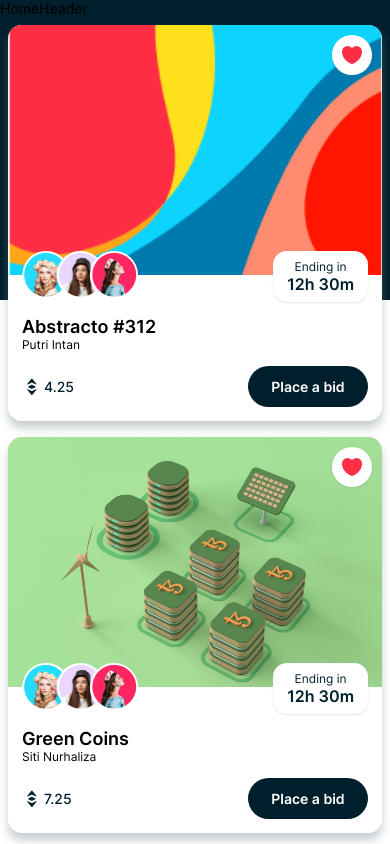
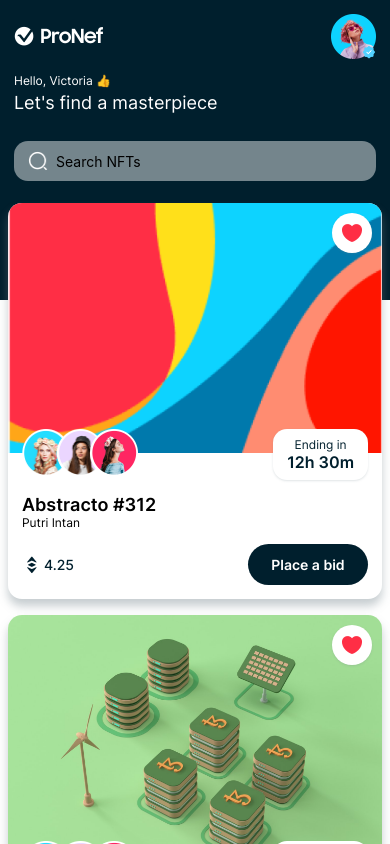
Before and after one commit to felipesntr/nft-marketplace-rn, a React Native app: screen /Home in a window 390 px wide. Shown: the top 844 px of the page. Built offline with nearby package versions, Linux system fonts and the light colour scheme.

Commit message:
feat: add header with search nft input

```diff
--- a/src/components/HomeHeader.js
+++ b/src/components/HomeHeader.js
@@ -1,12 +1,93 @@
-import { View, Text } from 'react-native'
-import React from 'react'
+import React from 'react';
 
-const HomeHeader = () => {
+import {View, Text, Image, TextInput} from 'react-native';
+
+import {COLORS, FONTS, SIZES, assets} from '../constants';
+
+const HomeHeader = ({onSearch}) => {
   return (
-    <View>
-      <Text>HomeHeader</Text>
+    <View
+      style={{
+        backgroundColor: COLORS.primary,
+        padding: SIZES.font,
+      }}>
+      <View
+        style={{
+          flexDirection: 'row',
+          justifyContent: 'space-between',
+          alignItems: 'center',
+        }}>
+        <Image
+          source={assets.logo}
+          resizeMode="contain"
+          style={{width: 90, height: 25}}
+        />
+
+        <View style={{width: 45, height: 45}}>
+          <Image
+            source={assets.person01}
+            resizeMode="contain"
+            style={{width: '100%', height: '100%'}}
+          />
+          <Image
+            source={assets.badge}
+            resizeMode="contain"
+            style={{
+              position: 'absolute',
+              width: 15,
+              height: 15,
+              bottom: 0,
+              right: 0,
+            }}
+          />
+        </View>
+      </View>
+
+      <View style={{marginVertical: SIZES.font}}>
+        <Text
+          style={{
+            fontFamily: FONTS.regular,
+            fontSize: SIZES.small,
+            color: COLORS.white,
+          }}>
+          Hello, Victoria 👍
+        </Text>
+        <Text
+          style={{
+            fontFamily: FONTS.regular,
+            fontSize: SIZES.large,
+            color: COLORS.white,
+            marginTop: SIZES.base / 2,
+          }}>
+          Let's find a masterpiece
+        </Text>
+      </View>
+
+      <View style={{marginTop: SIZES.font}}>
+        <View
+          style={{
+            width: '100%',
+            borderRadius: SIZES.font,
+            backgroundColor: COLORS.gray,
+            flexDirection: 'row',
+            alignItems: 'center',
+            paddingHorizontal: SIZES.font,
+            paddingVertical: SIZES.small - 2,
+          }}>
+          <Image
+            source={assets.search}
+            resizeMode="contain"
+            style={{width: 20, height: 20, marginRight: SIZES.base}}
+          />
+          <TextInput
+            placeholder="Search NFTs"
+            style={{flex: 1}}
+            onChangeText={onSearch}
+          />
+        </View>
+      </View>
     </View>
-  )
-}
+  );
+};
 
-export default HomeHeader
+export default HomeHeader;
```
